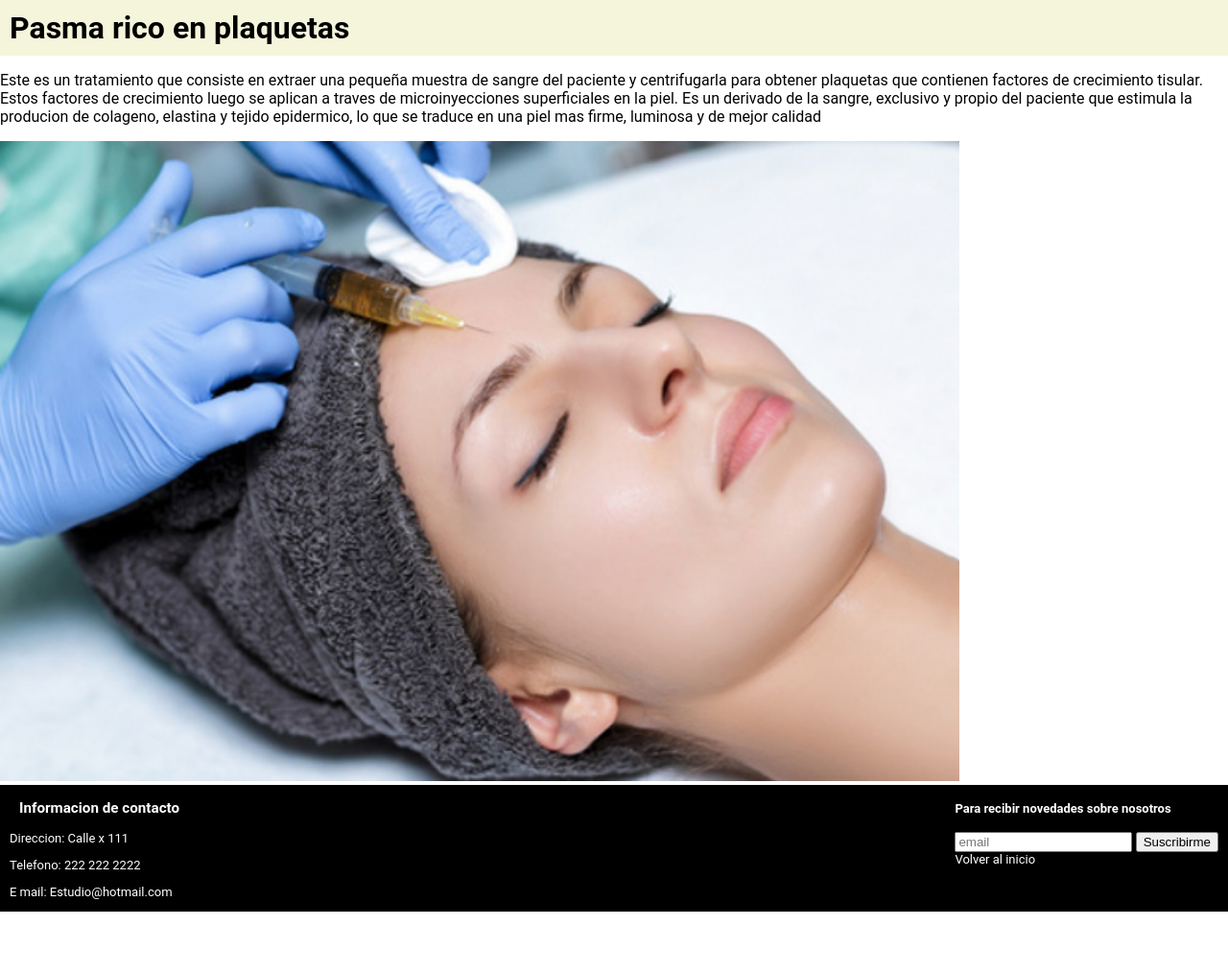
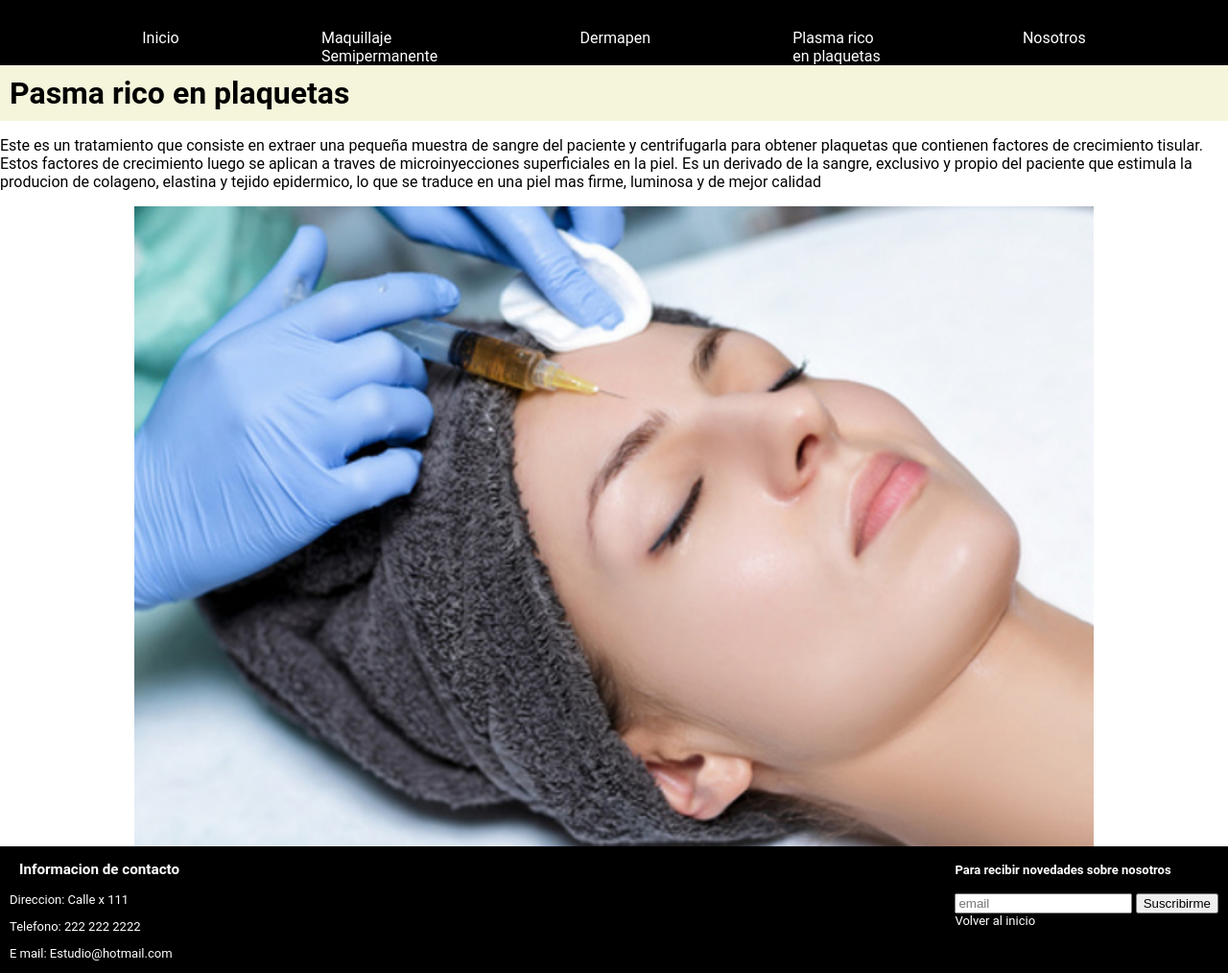
Before and after one commit to azulencina/proyectoprueba, a plain HTML site: page pages/prep.html in a window 1280 px wide. Shown: the whole page at 96% size. Before the commit the page ends 950 px from the top, so only its background shows below. Drawn offline with Linux system fonts and the light colour scheme.

Commit message:
agreg nav a las paginas

```diff
--- a/pages/prep.html
+++ b/pages/prep.html
@@ -8,6 +8,15 @@
     <link rel="stylesheet" href="../style.css">
 </head>
 <body class="fontpagina">
+    <nav class="backgroundpages">
+        <ul class="navpages">
+            <li> <a class="colorpages" href="../index.html"> Inicio</a></li>
+            <li> <a class="colorpages"href="../pages/msp.html">Maquillaje <br> Semipermanente</a></li>
+            <li> <a class="colorpages"href="../pages/dermapen.html">Dermapen</a></li>
+            <li> <a class="colorpages"href="../pages/prep.html"> Plasma rico <br> en plaquetas</a></li>
+            <li> <a class="colorpages"href="../pages/nosotros.html">Nosotros</a></li>
+        </ul>
+</nav>
     <header>
         <h1> Pasma rico en plaquetas</h1>
         <p class="parrafpages">Este es un tratamiento que consiste en extraer una pequeña muestra de sangre del paciente y
--- a/style.css
+++ b/style.css
@@ -2,6 +2,7 @@
  font-family: 'Roboto', sans-serif;
  margin: 0%;
 }
+
 
 .bodyinicio {
     margin: 0%;
@@ -43,7 +44,7 @@ nav ul li {
 }
 ul{
     padding-left: 0%;
-    margin-left: 10px;
+    margin: 0%;
 }
  ul li a {
     text-decoration: none;
@@ -111,6 +112,19 @@ form div button {
     margin-right: 10px;
 }
 
+.navpages {
+    display: flex;
+    justify-content: space-evenly;
+
+}
+
+.backgroundpages{
+    background-color: black;
+}
+.colorpages{
+    color: white;
+}
+
 .titulomsp{
     background-color: black;
     color: white;
@@ -155,9 +169,12 @@ header h1{
     width: 1000px;
 
 }
+.padreimg{
+    display: flex;
+    justify-content: center;
+}
 .imgprep{
     width: 1000px;
-
 }
 .nosotros{
     margin: 40px;
```
Also changed, not shown: index.html (+1 -1 lines), pages/dermapen.html (+9 -0 lines), pages/msp.html (+9 -0 lines), pages/nosotros.html (+11 -1 lines).
